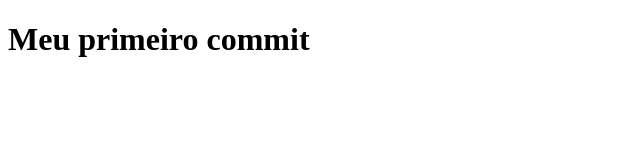
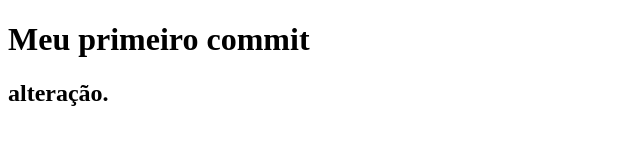
Before and after one commit to eldercordeiro71/teste_git_elder, a plain HTML site: page index.html in a window 1280 px wide. Shown: the whole page, without its empty margins (0-640 px from the left). Drawn offline with Linux system fonts and the light colour scheme.

Commit message:
Update index.html

```diff
--- a/index.html
+++ b/index.html
@@ -7,5 +7,6 @@
 </head>
 <body>
     <h1>Meu primeiro commit</h1>
+    <h2>alteração.</h2>
 </body>
 </html>
```
